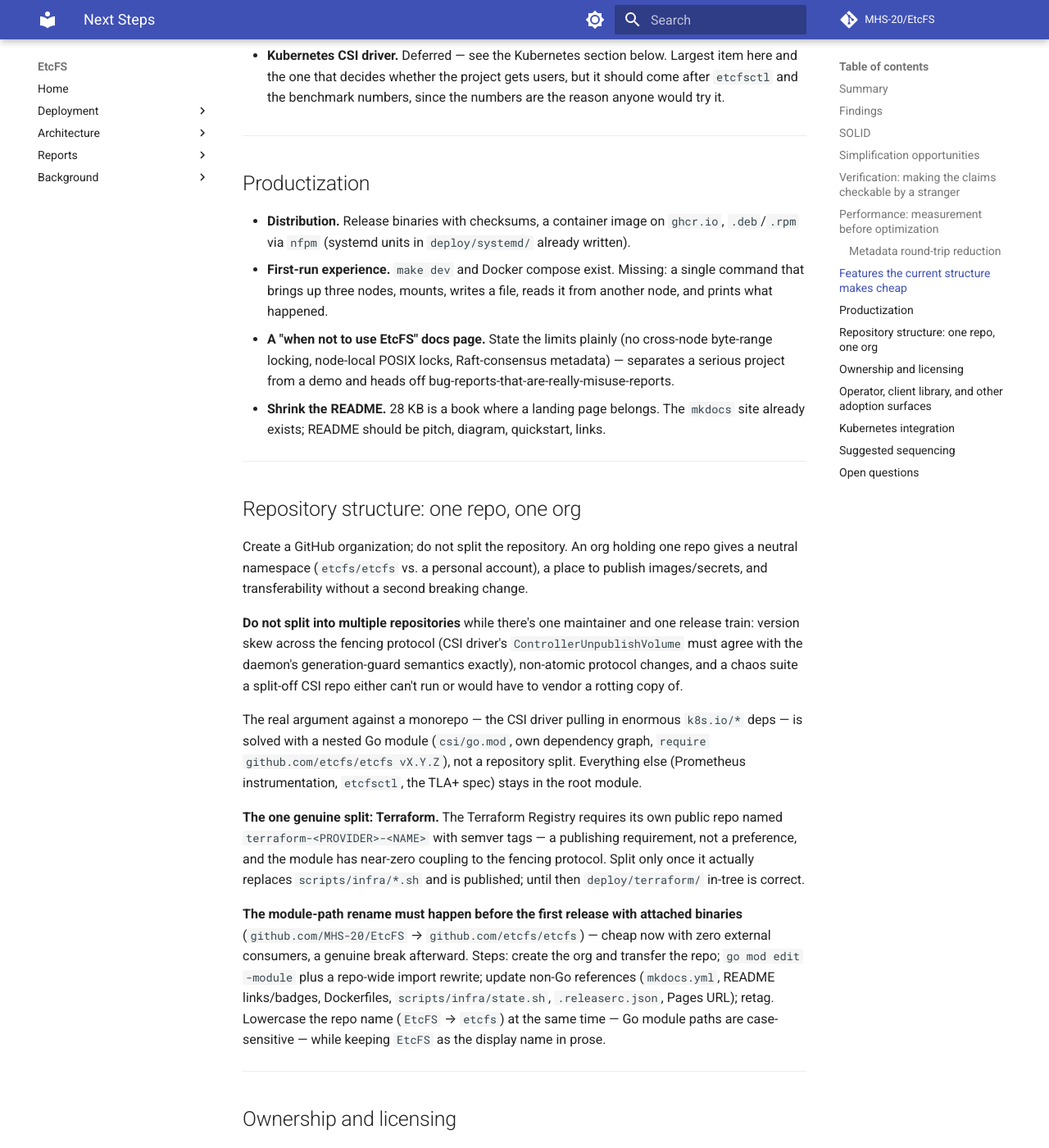
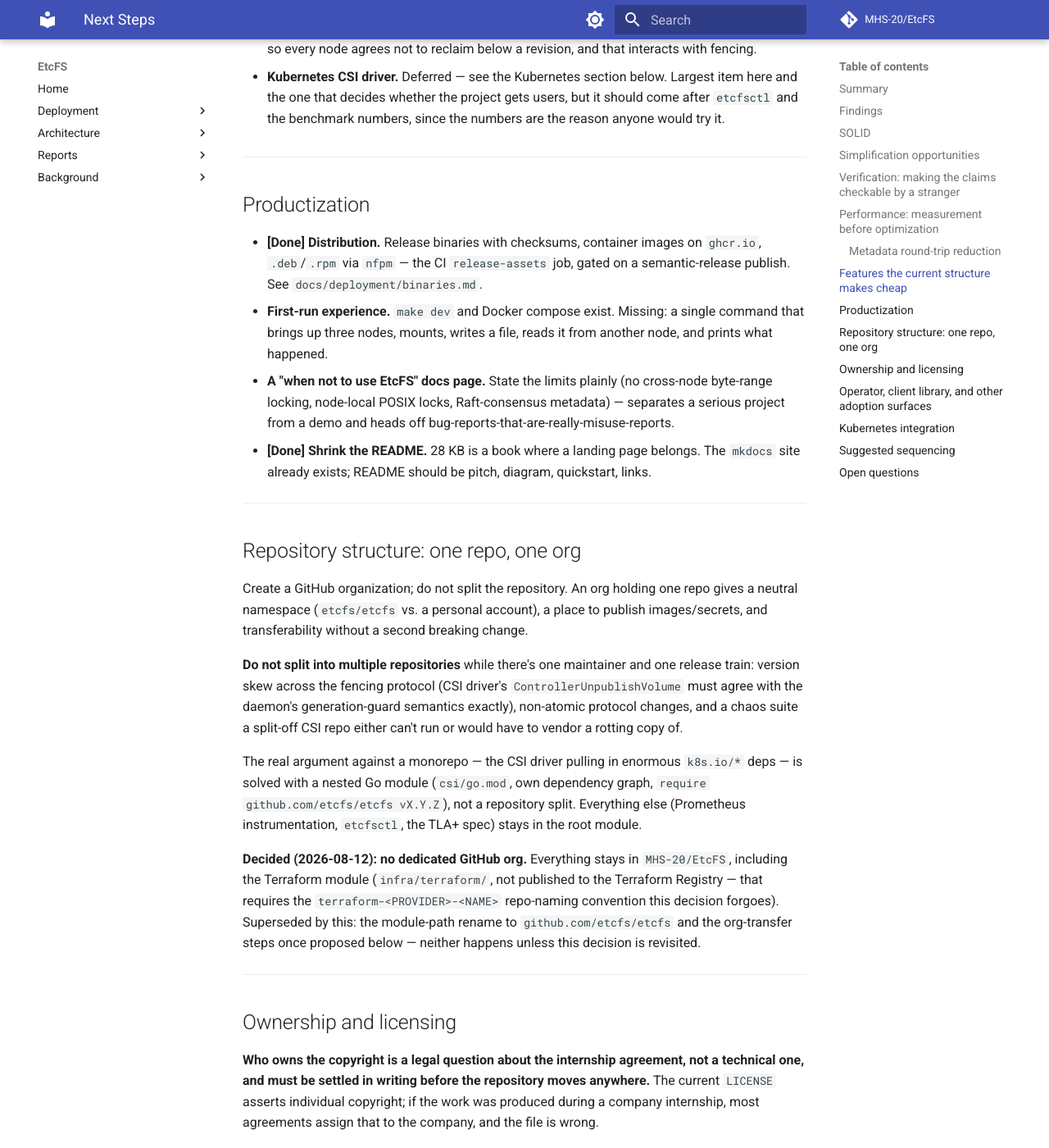
Before and after one commit to MHS-20/EtcFS, an MkDocs documentation site: the page built from docs/NEXT_STEPS.md, in a window 1280 px wide and 1400 px high, scrolled down 5140 px. Shown: the whole window at 82% size. Built offline with MkDocs 1.6.1 and Material for MkDocs 9.7.7, drawn with Linux system fonts in a browser that asks for light colours; comment, search, counter and statistics services are not loaded; some of the changed text lies outside the part shown.

Commit message:
docs: closed stale TODO/NEXT_STEPS entries now implemented

```diff
--- a/docs/NEXT_STEPS.md
+++ b/docs/NEXT_STEPS.md
@@ -74,11 +74,12 @@ reservation, no-op) is a genuine case of DIP done right.
 - **[Done]** Replaced `pkg/metrics`'s hand-rolled registry with
   `prometheus/client_golang`.
 - **[Done]** Removed stale `Makefile` `GO_MODULE`.
-- `scripts/infra/*.sh` reimplements VPC/security-group/IAM/instance
-  provisioning in bash. Works and is chaos-tested, so not urgent.
-  *(Deliberately deferred: its eventual home is the separate
-  `terraform-aws-etcfs` repository described below, downstream of the
-  ownership decision.)*
+- **[Done]** `scripts/infra/*.sh` reimplemented as a Terraform module
+  (`infra/terraform/`) — key pair, security group, io2 Multi-Attach volume,
+  compute nodes, IAM instance profile (referenced, not managed — see its
+  README). Node software still bootstraps via `bootstrap-cluster.sh`,
+  deliberately: see "Decided: no dedicated GitHub org" below for why it
+  stays in-tree rather than a separate `terraform-<PROVIDER>-<NAME>` repo.
 
 ---
 
@@ -239,9 +240,9 @@ Ordered by (value ÷ effort), highest first.
 
 ## Productization
 
-- **Distribution.** Release binaries with checksums, a container image on
-  `ghcr.io`, `.deb`/`.rpm` via `nfpm` (systemd units in `deploy/systemd/`
-  already written).
+- **[Done] Distribution.** Release binaries with checksums, container images
+  on `ghcr.io`, `.deb`/`.rpm` via `nfpm` — the CI `release-assets` job, gated
+  on a semantic-release publish. See `docs/deployment/binaries.md`.
 - **First-run experience.** `make dev` and Docker compose exist. Missing: a
   single command that brings up three nodes, mounts, writes a file, reads it
   from another node, and prints what happened.
@@ -249,7 +250,7 @@ Ordered by (value ÷ effort), highest first.
   cross-node byte-range locking, node-local POSIX locks, Raft-consensus
   metadata) — separates a serious project from a demo and heads off
   bug-reports-that-are-really-misuse-reports.
-- **Shrink the README.** 28 KB is a book where a landing page belongs. The
+- **[Done] Shrink the README.** 28 KB is a book where a landing page belongs. The
   `mkdocs` site already exists; README should be pitch, diagram, quickstart,
   links.
 
@@ -274,21 +275,13 @@ dependency graph, `require github.com/etcfs/etcfs vX.Y.Z`), not a repository
 split. Everything else (Prometheus instrumentation, `etcfsctl`, the TLA+ spec)
 stays in the root module.
 
-**The one genuine split: Terraform.** The Terraform Registry requires its own
-public repo named `terraform-<PROVIDER>-<NAME>` with semver tags — a
-publishing requirement, not a preference, and the module has near-zero
-coupling to the fencing protocol. Split only once it actually replaces
-`scripts/infra/*.sh` and is published; until then `deploy/terraform/` in-tree
-is correct.
-
-**The module-path rename must happen before the first release with attached
-binaries** (`github.com/MHS-20/EtcFS` → `github.com/etcfs/etcfs`) — cheap now
-with zero external consumers, a genuine break afterward. Steps: create the
-org and transfer the repo; `go mod edit -module` plus a repo-wide import
-rewrite; update non-Go references (`mkdocs.yml`, README links/badges,
-Dockerfiles, `scripts/infra/state.sh`, `.releaserc.json`, Pages URL); retag.
-Lowercase the repo name (`EtcFS` → `etcfs`) at the same time — Go module paths
-are case-sensitive — while keeping `EtcFS` as the display name in prose.
+**Decided (2026-08-12): no dedicated GitHub org.** Everything stays in
+`MHS-20/EtcFS`, including the Terraform module (`infra/terraform/`, not
+published to the Terraform Registry — that requires the
+`terraform-<PROVIDER>-<NAME>` repo-naming convention this decision forgoes).
+Superseded by this: the module-path rename to `github.com/etcfs/etcfs` and
+the org-transfer steps once proposed below — neither happens unless this
+decision is revisited.
 
 ---
 
@@ -439,20 +432,16 @@ before anyone asks is how a focused project becomes unfocused.
 
 ## Suggested sequencing
 
-0. Settle ownership/licensing, create the org, rename the module path, fix
-   `LICENSE` — blocks step 1's release-binaries follow-through, since a
-   published binary makes the module path expensive to change later. See
-   Open questions.
+0. **[Decided: no org — see "Decided: no dedicated GitHub org" above.]**
+   Settle ownership/licensing and fix `LICENSE` still stands on its own.
 1. **[Done]** Wire the metrics, stamp the version, extend CI to the full
-   integration suite. Release binaries with checksums remain open (Should
-   fix, above).
+   integration suite, release binaries with checksums.
 2. **[Done]** Fix dangling doc references, delete `pkg/watch`, add
    `CONTRIBUTING.md`/`SECURITY.md`.
 3. Run `pjdfstest`; publish the conformance table.
 4. Build the benchmark harness (**[Done]**); settle item 29 (**[Done]**);
    publish the EBS/EFS/Lustre comparison (Lustre row still missing).
-5. **[Done]** `etcfsctl --json`. Next: xattrs and `fallocate` — the
-   handler-table refactor they depend on is done.
+5. **[Done]** `etcfsctl --json`, xattrs, `fallocate`.
 6. TLA+ on the fencing protocol, in `specs/`, model-checked in CI.
 7. CSI driver in `csi/` as a nested module, with a Helm chart.
 8. A `StorageClass` parameter set and worked examples, shipped with the
```
Also changed, not shown: docs/TODO.md (+1 -1 lines), docs/index.md (+31 -0 lines).
